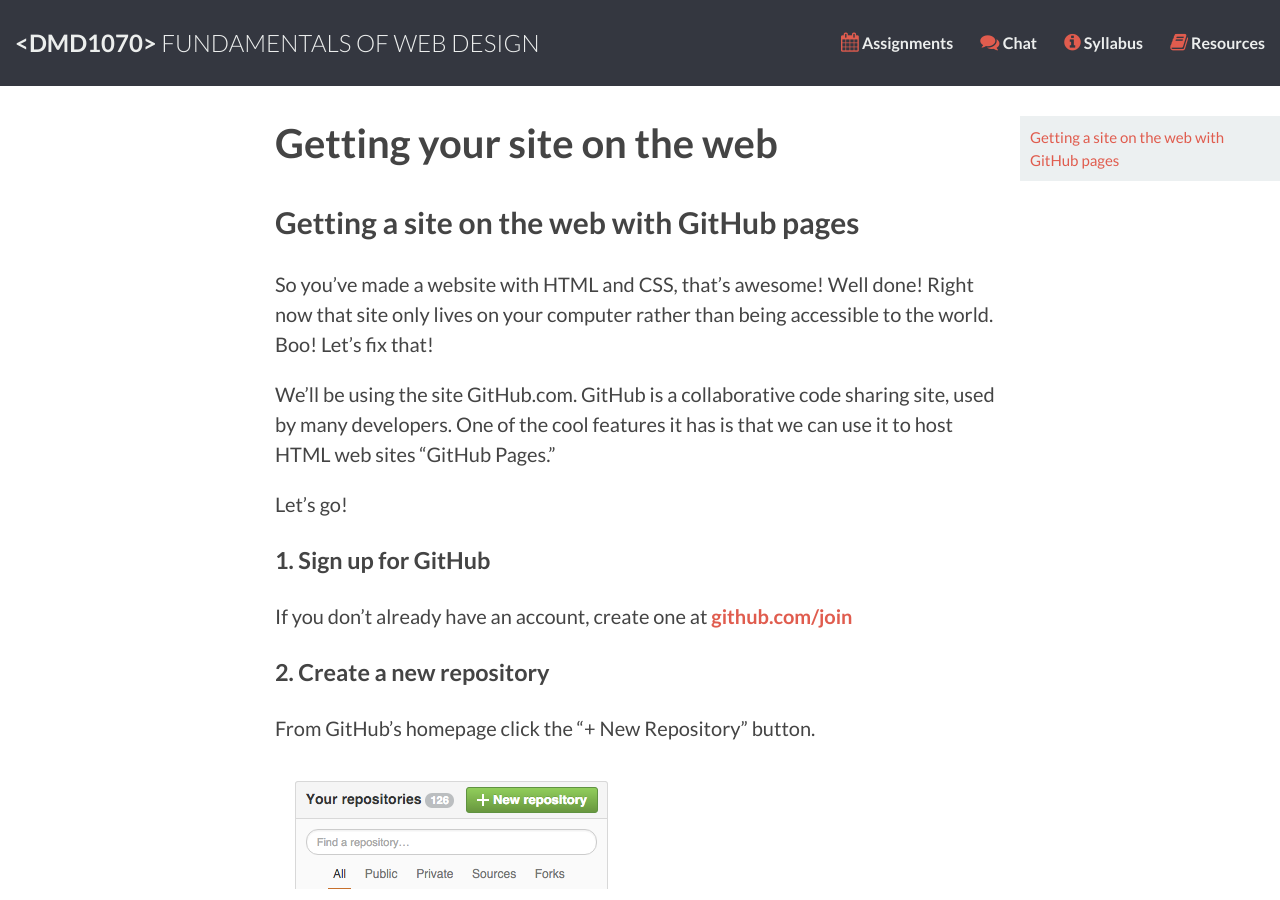
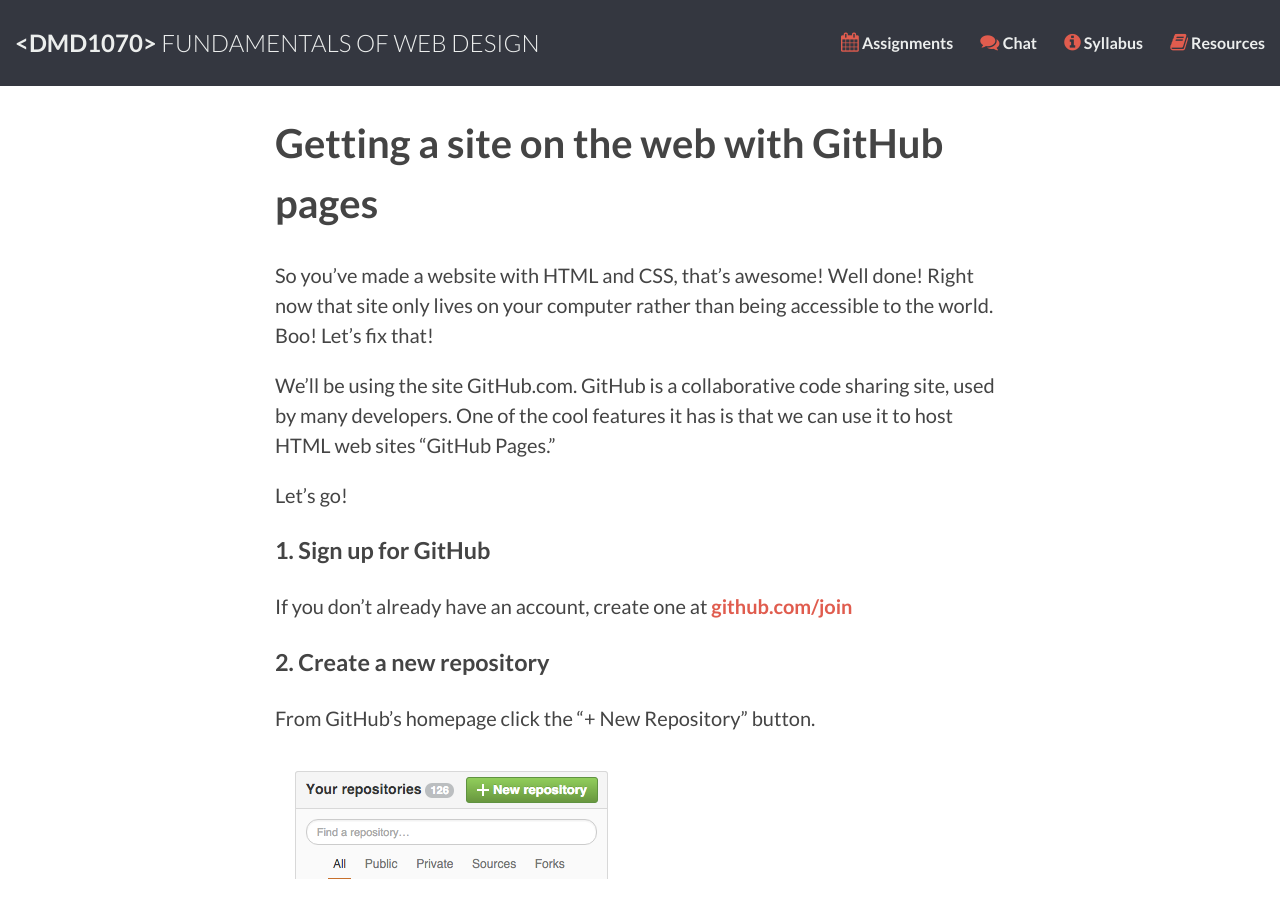
Before and after one commit to DMD1070/DMD1070.github.io, a Jekyll site: the page built from lessons/gh-pages.md, in a window 1280 px wide and 900 px high. Built offline with Jekyll 4.4.1, drawn with Linux system fonts in a browser that asks for light colours.

Commit message:
remove double title

```diff
--- a/lessons/gh-pages.md
+++ b/lessons/gh-pages.md
@@ -1,12 +1,10 @@
 ---
 layout: post
-title: Getting your site on the web
+title: Getting a site on the web with GitHub pages
 lesson_num: 0
 published: true
 excerpt: "Now that you have some HTML and CSS, let's get it on the web with GitHub."
 ---
-
-## Getting a site on the web with GitHub pages
 
 So you’ve made a website with HTML and CSS, that’s awesome! Well done! Right now that site only lives on your computer rather than being accessible to the world. Boo! Let’s fix that!
 
```
